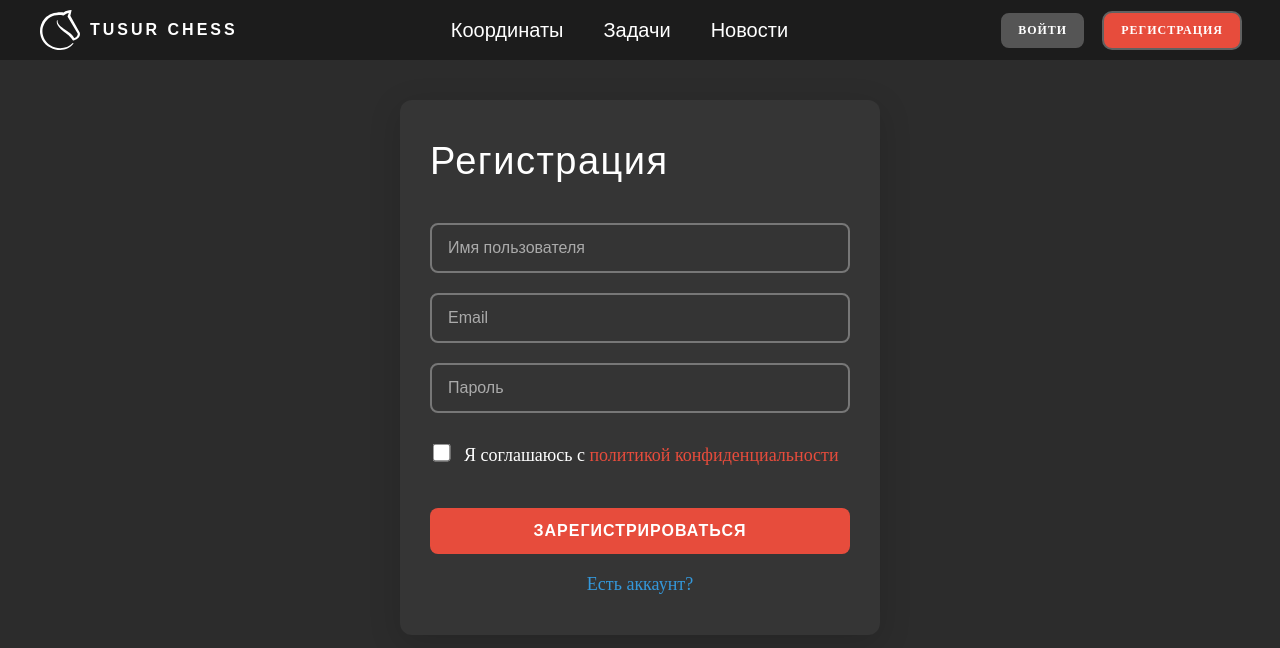
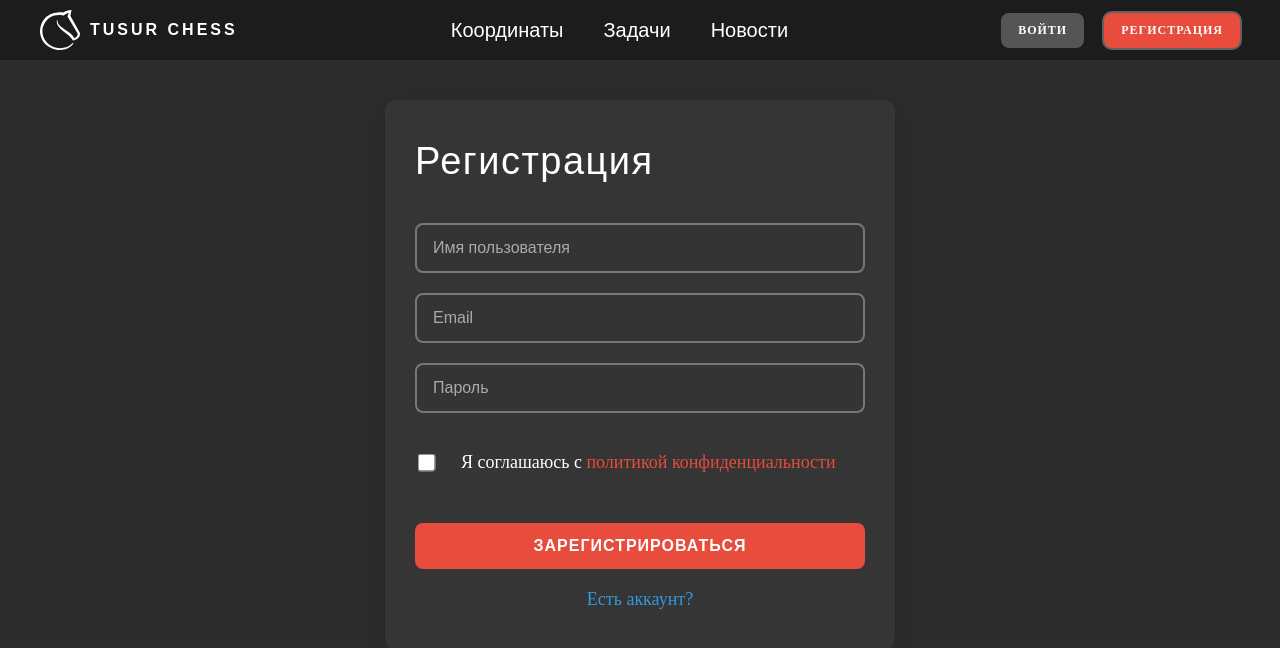
Before and after one commit to DmitryPetrakevich/chess-platform, a Vue app in the folder chess-platform-frontend/: page /signup in a window 1280 px wide. Shown: the top 648 px of the page. Built offline with nearby package versions, Linux system fonts and the light colour scheme.

Commit message:
создал папку ui и вынес компоненты

```diff
--- /dev/null
+++ b/chess-platform-frontend/src/UI/CheckBox.vue
@@ -0,0 +1,51 @@
+<template>
+  <div class="checkbox-wrapper">
+    <input
+      :id="id"
+      :checked="modelValue"
+      type="checkbox"
+      class="checkbox"
+      :required="required"
+      @change="$emit('update:modelValue', ($event.target as HTMLInputElement).checked)"
+    />
+    <label :for="id" class="checkbox-label">
+      <slot />
+    </label>
+  </div>
+</template>
+
+<script setup lang="ts">
+defineProps<{
+  modelValue: boolean
+  id: string
+  required?: boolean
+}>()
+
+defineEmits<{
+  (e: 'update:modelValue', value: boolean): void
+}>()
+</script>
+
+<style scoped lang="less">
+.checkbox-wrapper {
+  display: flex;
+  align-items: flex-start;
+  gap: 12px;
+  margin: 10px 0;
+}
+
+.checkbox {
+  height: 15px;
+  width: 15px;
+  margin-top: 2px;
+  transform: scale(1.2);
+  accent-color: #e74c3c;
+}
+
+.checkbox-label {
+  color: #fff;
+  font-size: 18px;
+  line-height: 1.4;
+  cursor: pointer;
+}
+</style>
--- /dev/null
+++ b/chess-platform-frontend/src/UI/Input.vue
@@ -0,0 +1,76 @@
+<template>
+  <div class="input-wrapper">
+    <input
+      :type="type"
+      :value="modelValue"
+      :placeholder="placeholder"
+      :required="required"
+      :disabled="disabled"
+      class="ui-input"
+      @input="$emit('update:modelValue', ($event.target as HTMLInputElement).value)"
+      @focus="$emit('focus')"
+      @blur="$emit('blur')"
+    />
+    <span v-if="errorMessage" class="error-text">{{ errorMessage }}</span>
+  </div>
+</template>
+
+<script setup lang="ts">
+defineProps<{
+  modelValue: string;
+  type?: "text" | "email" | "password" | "number";
+  placeholder?: string;
+  required?: boolean;
+  disabled?: boolean;
+  errorMessage?: string;
+}>();
+
+defineEmits<{
+  (e: "update:modelValue", value: string): void;
+  (e: "focus"): void;
+  (e: "blur"): void;
+}>();
+</script>
+
+<style scoped lang="less">
+.input-wrapper {
+  position: relative;
+  width: 100%;
+}
+
+.ui-input {
+  box-sizing: border-box;
+  width: 100%;
+  padding: 14px 16px;
+  border: 2px solid #777;
+  border-radius: 8px;
+  font-size: 16px;
+  background: #343434;
+  color: #fff;
+  transition: all 0.3s ease;
+
+  &::placeholder {
+    color: #aaa;
+  }
+
+  &:focus {
+    outline: none;
+    border-color: #e74c3c;
+    background: #282828;
+    box-shadow: 0 0 0 3px rgba(231, 76, 60, 0.2);
+  }
+
+  &:disabled {
+    opacity: 0.6;
+    cursor: not-allowed;
+  }
+}
+
+.error-text {
+  position: absolute;
+  bottom: -20px;
+  left: 0;
+  color: #e74c3c;
+  font-size: 13px;
+}
+</style>
--- a/chess-platform-frontend/src/components/auth/LogInPage.vue
+++ b/chess-platform-frontend/src/components/auth/LogInPage.vue
@@ -3,16 +3,15 @@
     <div class="login-form">
       <h2 class="title">Войти</h2>
       <form class="login-form__container" @submit.prevent="handleLogin">
-        <input
+
+        <Input
           v-model="loginData.identifier"
-          class="form-input"
           type="text"
           placeholder="Логин или электронная почта"
           required
         />
-        <input
+        <Input
           v-model="loginData.password"
-          class="form-input"
           type="password"
           placeholder="Пароль"
           required
@@ -39,6 +38,8 @@
 import { ref, reactive } from "vue";
 import { useRouter } from "vue-router";
 import { useUserStore } from "@/store/userStore";
+
+import Input from "@/UI/Input.vue";
 
 const userStore = useUserStore();
 const router = useRouter();
@@ -119,7 +120,7 @@ const showMessage = (text, type) => {
 
 .login-form {
   width: 100%;
-  max-width: 420px;
+  max-width: 450px;
   padding: 40px 30px;
   border-radius: 12px;
   background-color: #353535;
--- a/chess-platform-frontend/src/components/auth/RegistrationForm.vue
+++ b/chess-platform-frontend/src/components/auth/RegistrationForm.vue
@@ -7,35 +7,33 @@
       >
         <h2 class="title">Регистрация</h2>
 
-        <input
+        <Input
           v-model="formData.username"
-          class="form-input"
           type="text"
           placeholder="Имя пользователя"
           required
         />
-        <input
+
+        <Input
           v-model="formData.email"
-          class="form-input"
           type="email"
           placeholder="Email"
           required
         />
-        <input
+
+        <Input
           v-model="formData.password"
-          class="form-input"
           type="password"
           placeholder="Пароль"
           required
         />
 
         <div class="checkbox-container">
-          <input
-            v-model="formData.agreement"
-            type="checkbox"
-            id="agreement"
-            class="checkbox"
+          <CheckBox
+          v-model="formData.agreement"
+          id="agreement"
           />
+
           <label for="agreement" class="checkbox-label">
             Я соглашаюсь с
             <router-link to="/privacy-policy" class="link">политикой конфиденциальности</router-link>
@@ -56,6 +54,9 @@
 import { ref, reactive } from "vue";
 import { useRouter } from "vue-router";
 import { useUserStore } from "@/store/userStore";
+
+import Input from "@/UI/Input.vue";
+import CheckBox from "@/UI/CheckBox.vue";
 
 const router = useRouter();
 const userStore = useUserStore();
@@ -156,12 +157,13 @@ const resetForm = () => {
   background: #353535;
   box-shadow: 0 8px 32px rgba(0, 0, 0, 0.15);
   width: 100%;
-  max-width: 420px;
+  max-width: 450px;
 }
 
 .registration-form__container {
   display: flex;
   flex-direction: column;
+  width: 100%;
   gap: 20px;
 }
 
@@ -175,30 +177,9 @@ const resetForm = () => {
   font-family: "Arial", sans-serif;
 }
 
-.form-input {
-  padding: 14px 16px;
-  border: 2px solid #777;
-  border-radius: 8px;
-  font-size: 16px;
-  background: #343434;
-  color: #fff;
-  transition: all 0.3s ease;
-
-  &::placeholder {
-    color: #aaa;
-  }
-
-  &:focus {
-    outline: none;
-    border-color: #e74c3c;
-    background: #282828;
-    box-shadow: 0 0 0 3px rgba(231, 76, 60, 0.2);
-  }
-}
-
 .checkbox-container {
   display: flex;
-  align-items: flex-start;
+  align-items: center;
   gap: 12px;
   margin: 10px 0;
 }
```
